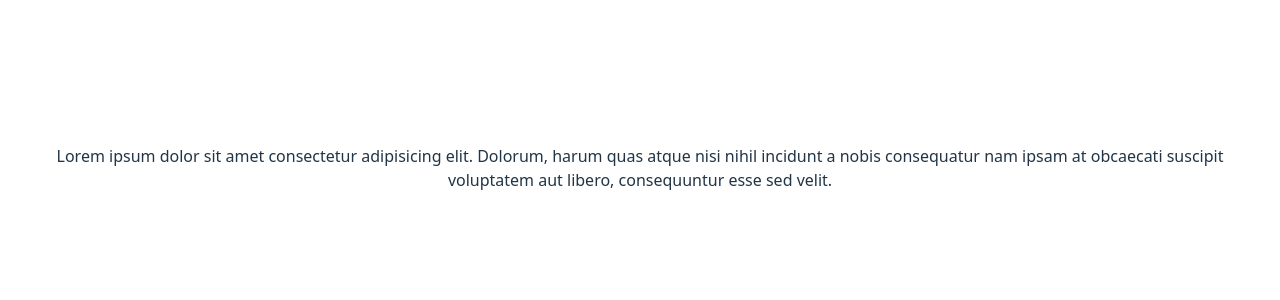
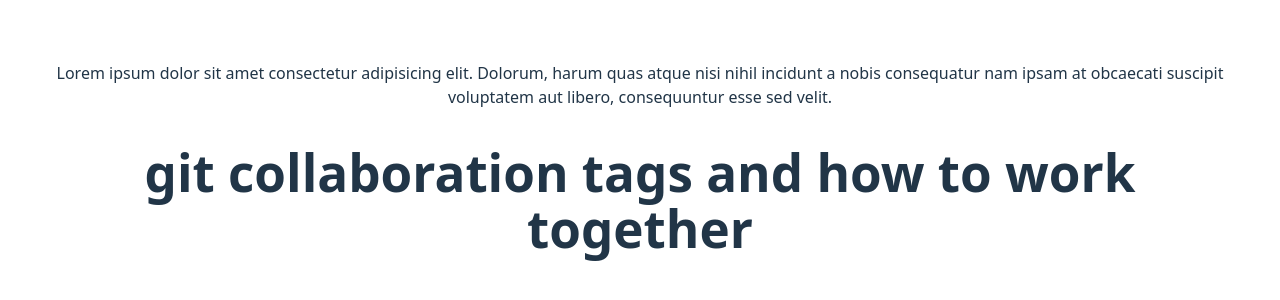
Before and after one commit to koredeploy/git-collaboration-class, a React (Vite) app: page / in a window 1280 px wide. Shown: the part 232-532 px from the top of the page. Built offline with nearby package versions, Linux system fonts and the light colour scheme.

Commit message:
updated collaboration

```diff
--- a/src/App.jsx
+++ b/src/App.jsx
@@ -5,6 +5,7 @@ function App() {
   return (
     <>
     <p>Lorem ipsum dolor sit amet consectetur adipisicing elit. Dolorum, harum quas atque nisi nihil incidunt a nobis consequatur nam ipsam at obcaecati suscipit voluptatem aut libero, consequuntur esse sed velit.</p>
+    <h1>git collaboration tags and how to work together</h1>
     </>
   )
 }
```
